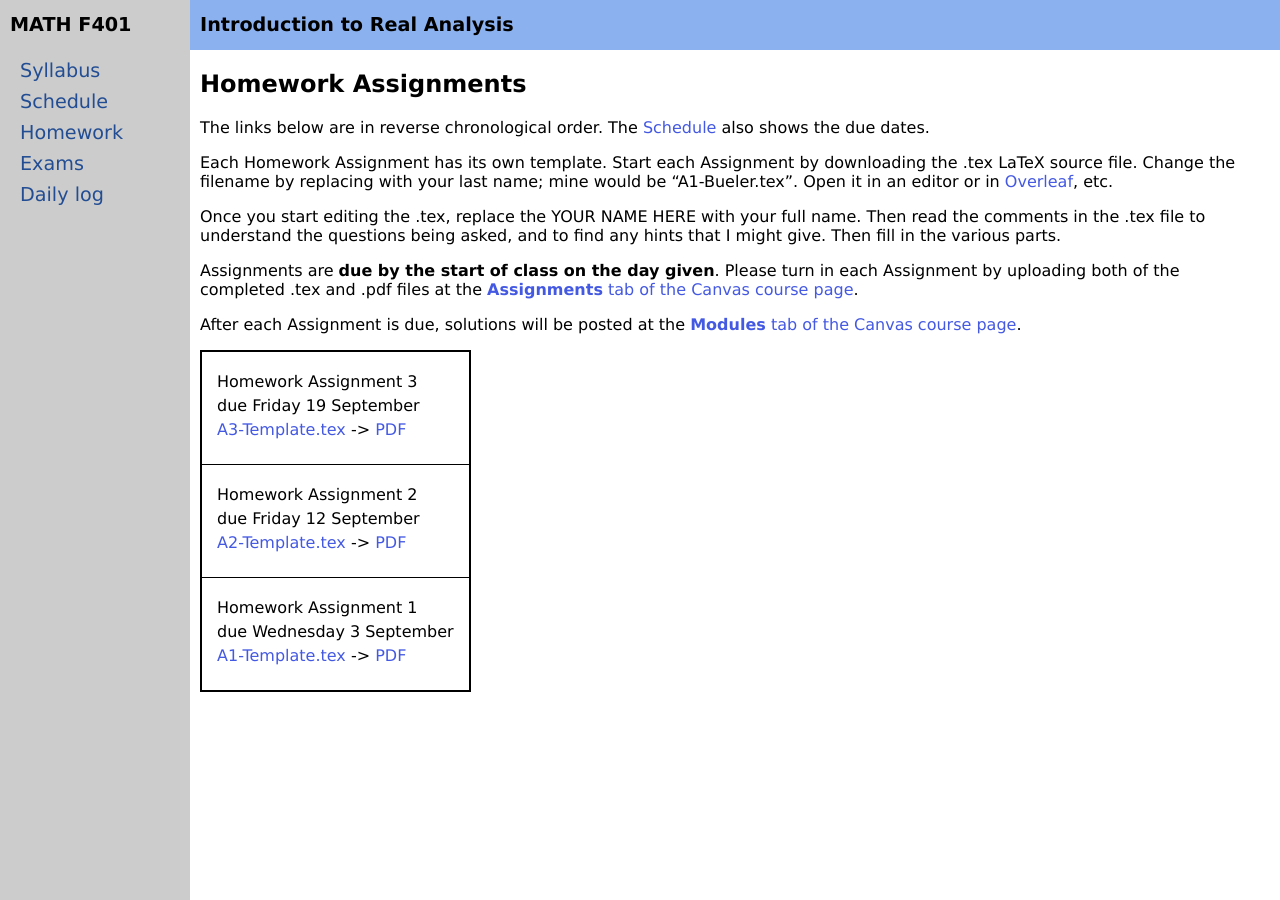
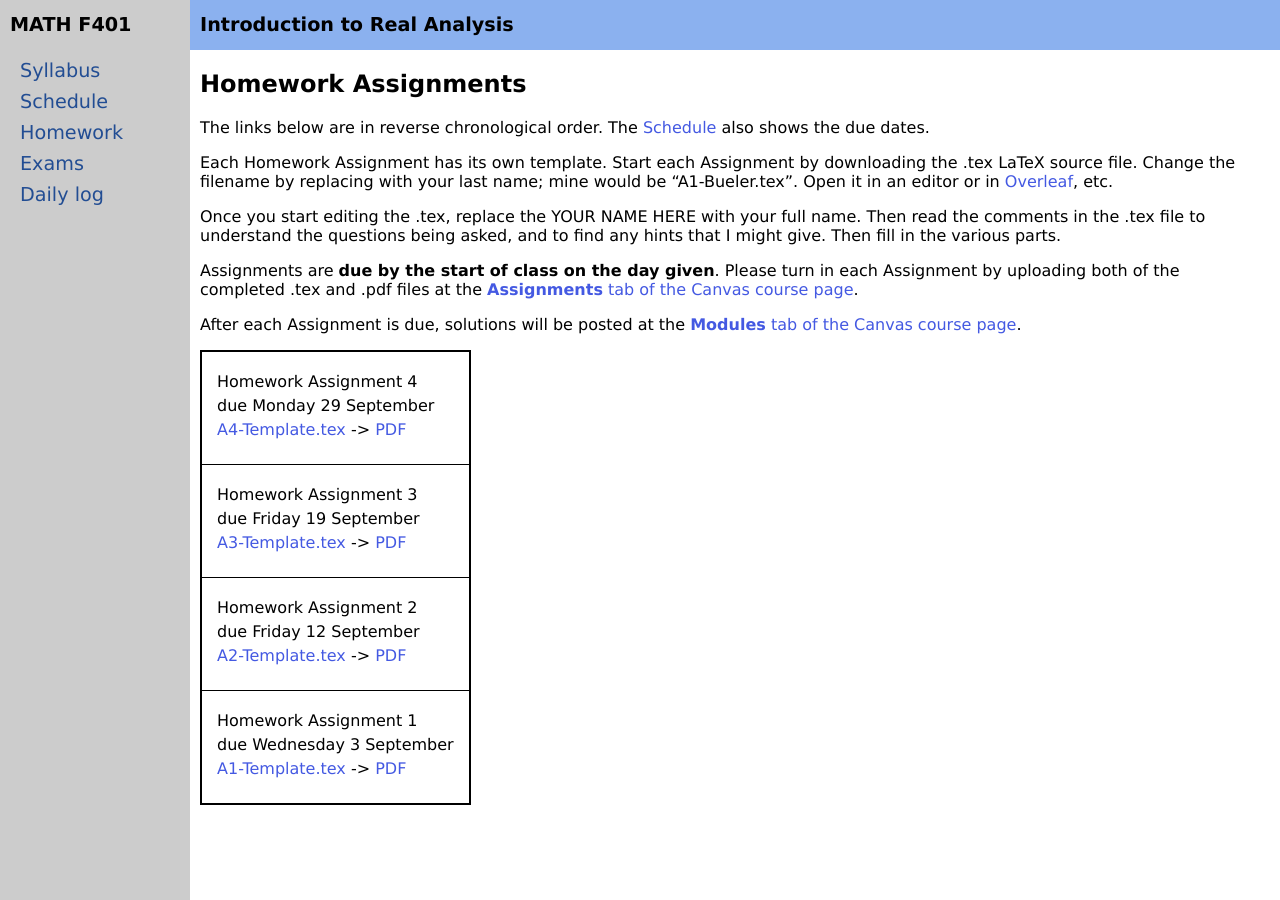
Before and after one commit to bueler/real, a Jekyll site: the page built from homework.md, in a window 1280 px wide. Built offline with Jekyll 4.4.1, drawn with Linux system fonts in a browser that asks for light colours.

Commit message:
post A4 and put on schedule

```diff
--- a/_data/homework.yml
+++ b/_data/homework.yml
@@ -1,6 +1,10 @@
 semester: Fall 2025
 home: assets/homework/F25
 homework:
+- name: Assignment 4
+  due: Monday 29 September
+  source: A4-Template.tex
+  blank: A4-Template.pdf
 - name: Assignment 3
   due: Friday 19 September
   source: A3-Template.tex
```
Also changed, not shown: 4 other files.
